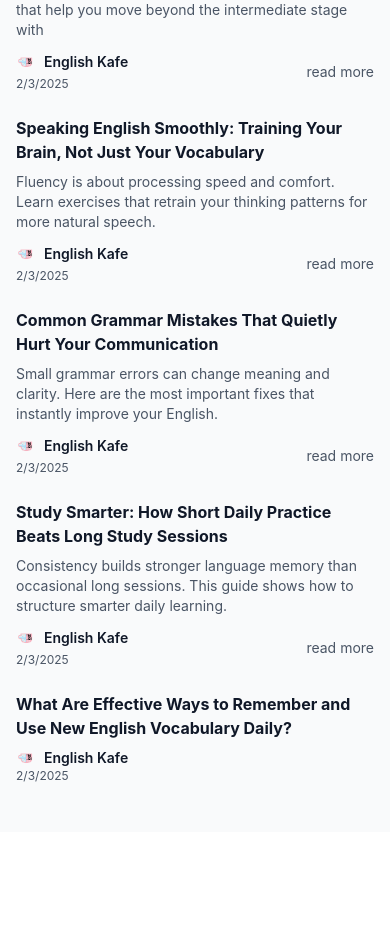
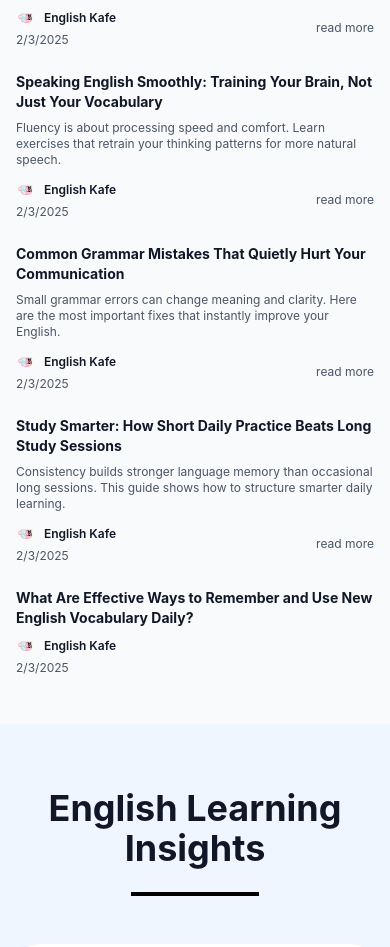
Before and after one commit to TakamuraLrc/EngKafe, a React (Vite) app in the folder english-kafe-frontend/: page /blog in a window 390 px wide. Shown: the part 1031-1978 px from the top of the page. Before the commit the page ends 1863 px from the top, so only its background shows below. Built offline with nearby package versions, Linux system fonts and the light colour scheme.

Commit message:
feat: Add expandable featured blog article with read more/less functionality and update article card images with actual assets

```diff
--- a/english-kafe-frontend/src/App.jsx
+++ b/english-kafe-frontend/src/App.jsx
@@ -5,6 +5,7 @@ import Register from "./pages/Register"
 import ForgotPassword from "./pages/ForgotPassword"
 import Courses from "./pages/Courses"
 import Blog from "./pages/blog"
+import Service from "./pages/Service"
 
 function App() {
   return (
@@ -16,6 +17,7 @@ function App() {
         <Route path="/forgot-password" element={<ForgotPassword />} />
         <Route path="/courses" element={<Courses />} />
         <Route path="/blog" element={<Blog />} />
+        <Route path="/service" element={<Service />} />
       </Routes>
     </Router>
   )
--- /dev/null
+++ b/english-kafe-frontend/src/components/RecentArticle.jsx
@@ -0,0 +1,34 @@
+import logo from '../assets/Nav/EnglishkafeLogo-Transparent.png'
+
+function RecentArticle({ title, description, date, showReadMore = true }) {
+  return (
+    <div>
+      <h3 className="font-bold text-gray-900 mb-2 text-sm">
+        {title}
+      </h3>
+      {description && (
+        <p className="text-gray-600 text-xs mb-3">
+          {description}
+        </p>
+      )}
+      <div className="flex items-center justify-between">
+        <div>
+          <div className="flex items-center gap-2 mb-1">
+            <img
+              src={logo}
+              alt="English Kafe"
+              className="h-5 w-auto"
+            />
+            <span className="text-xs font-semibold text-gray-900">English Kafe</span>
+          </div>
+          <p className="text-gray-600 text-xs">{date}</p>
+        </div>
+        {showReadMore && (
+          <a href="#" className="text-gray-600 text-xs hover:text-gray-900">read more</a>
+        )}
+      </div>
+    </div>
+  )
+}
+
+export default RecentArticle
--- a/english-kafe-frontend/src/pages/Blog.jsx
+++ b/english-kafe-frontend/src/pages/Blog.jsx
@@ -1,7 +1,16 @@
 import Navbar from '../components/Navbar'
+import RecentArticle from '../components/RecentArticle'
+import ArticleCard from '../components/ArticleCard'
+import ContactSection from '../components/ContactSection'
+import Footer from '../components/Footer'
 import logo from '../assets/Nav/EnglishkafeLogo-Transparent.png'
+import article1 from '../assets/articles/Why Do Many Learners Struggle with English Grammar — and How Can You Fix It_.jpg'
+import article2 from '../assets/articles/Effective Ways to Remember and Use New English Vocabulary Daily.jpg'
+import article3 from '../assets/articles/How Should You Prepare for IELTS with Less Stress_.jpg'
+import { useState } from 'react'
 
 function Blog() {
+  const [isExpanded, setIsExpanded] = useState(false)
   return (
     <div className="min-h-screen bg-white">
       <Navbar />
@@ -18,8 +27,37 @@ function Blog() {
               </h1>
 
               <p className="text-gray-600 text-lg mb-8 leading-relaxed">
-                Many learners believe fluency comes from memorizing grammar charts — but real confidence develops when grammar becomes a practical tool, not a rigid rulebook. When learners shift their focus from perfection to communication, English starts to feel natural instead of ........
+                Many learners believe fluency comes from memorizing grammar charts — but real confidence develops when grammar becomes a practical tool, not a rigid rulebook. When learners shift their focus from perfection to communication, English starts to feel natural instead of stressful.
               </p>
+
+              {/* Expanded Content */}
+              {isExpanded && (
+                <div className="mb-8 space-y-4">
+                  <p className="text-gray-600 text-lg leading-relaxed">
+                    Real progress happens when grammar is practiced inside real situations — conversations, storytelling, and repeated exercises. Confidence grows when learners practice in context — hearing it, using it, and correcting mistakes — the brain builds patterns naturally instead of being forced.
+                  </p>
+
+                  <h3 className="text-xl font-semibold text-gray-900 mt-6">
+                    Why Memorization Alone Doesn't Build Confidence
+                  </h3>
+
+                  <p className="text-gray-600 text-lg leading-relaxed">
+                    Memorizing rules can help with awareness, but it often creates hesitation. Learners pause mid-sentence trying to recall formulas instead of expressing ideas. This overthinking interrupts flow and creates speaking hesitation.
+                  </p>
+
+                  <p className="text-gray-600 text-lg leading-relaxed">
+                    When grammar is learned through context — hearing it, using it, and correcting mistakes — the brain builds patterns naturally. Over time, correct structures become instinctive instead of forced.
+                  </p>
+
+                  <h3 className="text-xl font-semibold text-gray-900 mt-6">
+                    Learning Grammar Through Real Communication
+                  </h3>
+
+                  <p className="text-gray-600 text-lg leading-relaxed">
+                    Confidence improves fastest when learners use English actively. Speaking in guided conversations, repeating useful sentence patterns, and receiving supportive feedback helps you develop natural, automatic responses. This active practice builds confidence much faster than theory alone.
+                  </p>
+                </div>
+              )}
 
               {/* Author Info and Read More Button */}
               <div className="flex items-center justify-between mb-8">
@@ -34,9 +72,12 @@ function Blog() {
                     <p className="text-gray-600 text-sm">2/3/2025</p>
                   </div>
                 </div>
-                <button className="bg-pink-300 text-gray-900 px-8 py-3 rounded-full font-semibold hover:bg-pink-400 transition-colors flex items-center gap-2">
-                  Read More
-                  <span>↓</span>
+                <button
+                  onClick={() => setIsExpanded(!isExpanded)}
+                  className="bg-pink-300 text-gray-900 px-8 py-3 rounded-full font-semibold hover:bg-pink-400 transition-colors flex items-center gap-2"
+                >
+                  {isExpanded ? 'Read Less' : 'Read More'}
+                  <span>{isExpanded ? '↑' : '↓'}</span>
                 </button>
               </div>
 
@@ -52,125 +93,96 @@ function Blog() {
 
             {/* Recent Articles Sidebar - Right Side (1 col) */}
             <div className="md:col-span-1">
-              <h2 className="text-2xl font-bold text-gray-900 mb-6">Recents</h2>
+              <h2 className="text-lg font-bold text-gray-900 mb-6">Recents</h2>
 
               <div className="space-y-6">
-                {/* Recent Article 1 */}
-                <div>
-                  <h3 className="font-bold text-gray-900 mb-2">
-                    Why Most English Learners Plateau — And How to Break Through
-                  </h3>
-                  <p className="text-gray-600 text-sm mb-3">
-                    Progress often slows when learners repeat the same study habits. Discover smarter practice techniques that help you move beyond the intermediate stage with
-                  </p>
-                  <div className="flex items-center justify-between">
-                    <div>
-                      <div className="flex items-center gap-2 mb-1">
-                        <img
-                          src={logo}
-                          alt="English Kafe"
-                          className="h-5 w-auto"
+                <RecentArticle
+                  title="Why Most English Learners Plateau — And How to Break Through"
+                  description="Progress often slows when learners repeat the same study habits. Discover smarter practice techniques that help you move beyond the intermediate stage with"
+                  date="2/3/2025"
                 />
-                        <span className="text-sm font-semibold text-gray-900">English Kafe</span>
-                      </div>
-                      <p className="text-gray-600 text-xs">2/3/2025</p>
-                    </div>
-                    <a href="#" className="text-gray-600 text-sm hover:text-gray-900">read more</a>
-                  </div>
-                </div>
 
-                {/* Recent Article 2 */}
-                <div>
-                  <h3 className="font-bold text-gray-900 mb-2">
-                    Speaking English Smoothly: Training Your Brain, Not Just Your Vocabulary
-                  </h3>
-                  <p className="text-gray-600 text-sm mb-3">
-                    Fluency is about processing speed and comfort. Learn exercises that retrain your thinking patterns for more natural speech.
-                  </p>
-                  <div className="flex items-center justify-between">
-                    <div>
-                      <div className="flex items-center gap-2 mb-1">
-                        <img
-                          src={logo}
-                          alt="English Kafe"
-                          className="h-5 w-auto"
+                <RecentArticle
+                  title="Speaking English Smoothly: Training Your Brain, Not Just Your Vocabulary"
+                  description="Fluency is about processing speed and comfort. Learn exercises that retrain your thinking patterns for more natural speech."
+                  date="2/3/2025"
                 />
-                        <span className="text-sm font-semibold text-gray-900">English Kafe</span>
-                      </div>
-                      <p className="text-gray-600 text-xs">2/3/2025</p>
-                    </div>
-                    <a href="#" className="text-gray-600 text-sm hover:text-gray-900">read more</a>
-                  </div>
-                </div>
 
-                {/* Recent Article 3 */}
-                <div>
-                  <h3 className="font-bold text-gray-900 mb-2">
-                    Common Grammar Mistakes That Quietly Hurt Your Communication
-                  </h3>
-                  <p className="text-gray-600 text-sm mb-3">
-                    Small grammar errors can change meaning and clarity. Here are the most important fixes that instantly improve your English.
-                  </p>
-                  <div className="flex items-center justify-between">
-                    <div>
-                      <div className="flex items-center gap-2 mb-1">
-                        <img
-                          src={logo}
-                          alt="English Kafe"
-                          className="h-5 w-auto"
+                <RecentArticle
+                  title="Common Grammar Mistakes That Quietly Hurt Your Communication"
+                  description="Small grammar errors can change meaning and clarity. Here are the most important fixes that instantly improve your English."
+                  date="2/3/2025"
                 />
-                        <span className="text-sm font-semibold text-gray-900">English Kafe</span>
-                      </div>
-                      <p className="text-gray-600 text-xs">2/3/2025</p>
-                    </div>
-                    <a href="#" className="text-gray-600 text-sm hover:text-gray-900">read more</a>
-                  </div>
-                </div>
 
-                {/* Recent Article 4 */}
-                <div>
-                  <h3 className="font-bold text-gray-900 mb-2">
-                    Study Smarter: How Short Daily Practice Beats Long Study Sessions
-                  </h3>
-                  <p className="text-gray-600 text-sm mb-3">
-                    Consistency builds stronger language memory than occasional long sessions. This guide shows how to structure smarter daily learning.
-                  </p>
-                  <div className="flex items-center justify-between">
-                    <div>
-                      <div className="flex items-center gap-2 mb-1">
-                        <img
-                          src={logo}
-                          alt="English Kafe"
-                          className="h-5 w-auto"
+                <RecentArticle
+                  title="Study Smarter: How Short Daily Practice Beats Long Study Sessions"
+                  description="Consistency builds stronger language memory than occasional long sessions. This guide shows how to structure smarter daily learning."
+                  date="2/3/2025"
                 />
-                        <span className="text-sm font-semibold text-gray-900">English Kafe</span>
-                      </div>
-                      <p className="text-gray-600 text-xs">2/3/2025</p>
-                    </div>
-                    <a href="#" className="text-gray-600 text-sm hover:text-gray-900">read more</a>
-                  </div>
-                </div>
 
-                {/* Recent Article 5 */}
-                <div>
-                  <h3 className="font-bold text-gray-900 mb-2">
-                    What Are Effective Ways to Remember and Use New English Vocabulary Daily?
-                  </h3>
-                  <div className="flex items-center gap-2">
-                    <img
-                      src={logo}
-                      alt="English Kafe"
-                      className="h-5 w-auto"
+                <RecentArticle
+                  title="What Are Effective Ways to Remember and Use New English Vocabulary Daily?"
+                  date="2/3/2025"
+                  showReadMore={false}
                 />
-                    <span className="text-sm font-semibold text-gray-900">English Kafe</span>
-                  </div>
-                  <p className="text-gray-600 text-xs">2/3/2025</p>
               </div>
             </div>
           </div>
         </div>
       </div>
+
+      {/* English Learning Insights Section */}
+      <div className="px-4 md:px-10 py-16 bg-blue-50">
+        <div className="max-w-7xl mx-auto">
+          {/* Header */}
+          <div className="text-center mb-12">
+            <h2 className="text-4xl md:text-5xl font-bold text-gray-900 mb-6">
+              English Learning Insights
+            </h2>
+            <div className="h-1 w-32 bg-black mx-auto"></div>
           </div>
+
+          {/* Articles Grid */}
+          <div className="grid grid-cols-1 md:grid-cols-3 gap-6 mb-8">
+            <ArticleCard
+              image={article1}
+              title="Why Do Many Learners Struggle with English Grammar — and How Can You Fix It?"
+              description="This guide simplifies common grammar challenges with clear explanations and relatable examples you can apply immediately."
+              authorName="English Kafe"
+              date="2/3/2025"
+            />
+
+            <ArticleCard
+              image={article2}
+              title="What Are Effective Ways to Remember and Use New English Vocabulary Daily?"
+              description="Discover memorization techniques and contextual practice methods that make new vocabulary easier to retain and use naturally."
+              authorName="English Kafe"
+              date="2/3/2025"
+            />
+
+            <ArticleCard
+              image={article3}
+              title="How Should You Prepare for IELTS to Achieve Better Results with Less Stress?"
+              description="Focused preparation strategies for exam success. Understand smart study approaches, time management, and skill-building techniques that boost confidence and..."
+              authorName="English Kafe"
+              date="2/3/2025"
+            />
+          </div>
+
+          {/* View More Button */}
+          <div className="flex justify-center">
+            <button className="bg-gray-900 text-white px-8 py-3 rounded-lg font-semibold hover:bg-gray-800 transition-colors">
+              View More
+            </button>
+          </div>
+        </div>
+      </div>
+
+      {/* Contact Section */}
+      <ContactSection />
+
+      {/* Footer */}
+      <Footer />
     </div>
   )
 }
```
Also changed, not shown: english-kafe-frontend/src/components/Navbar.jsx (+7 -1 lines), english-kafe-frontend/src/pages/Service.jsx (added, +60 -0 lines). Lines whose indentation alone changed are shown as unchanged.
